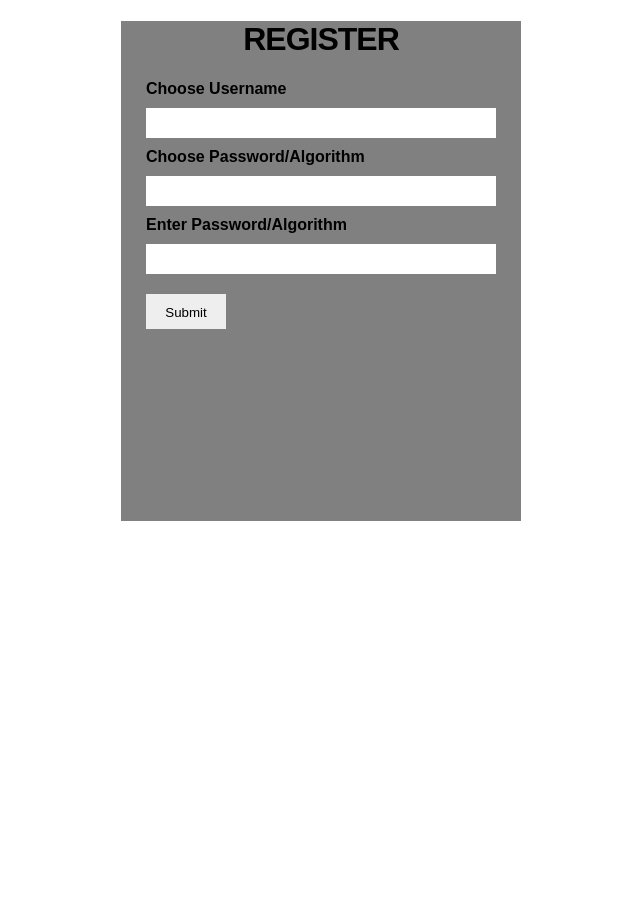
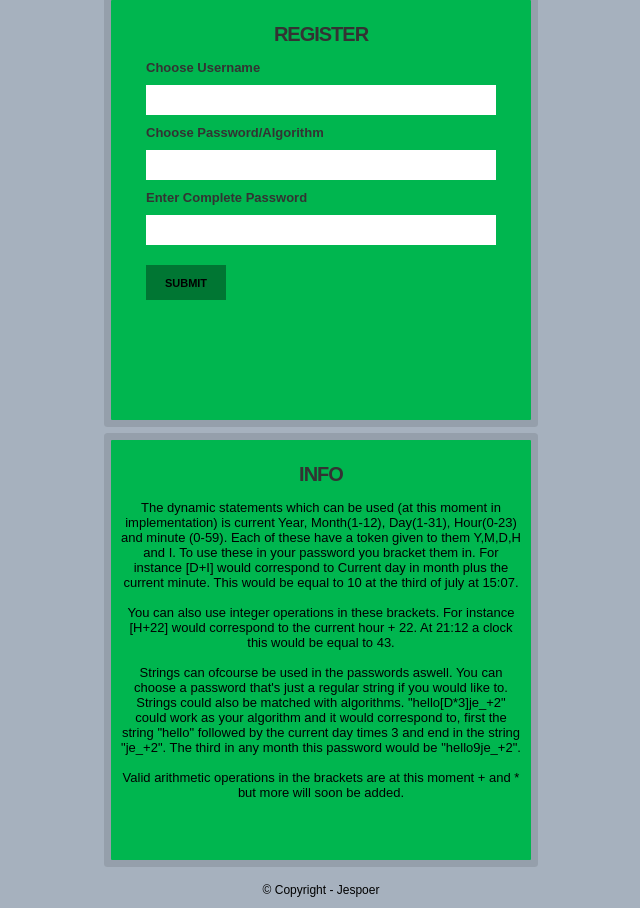
Before and after one commit to jespoer/DynamicPasswords, a PHP site: page /register.php in a window 1280 px wide. Shown: the whole page, without its empty margins (319-959 px from the left). Before the commit the page ends 521 px from the top, so only its background shows below. Run offline with PHP 8.4, Linux system fonts and the light colour scheme.

Commit message:
Fixed design and small buggs

```diff
--- a/Database/constants.php
+++ b/Database/constants.php
@@ -12,6 +12,6 @@ define("DB_USER", "root");
 define("DB_PASSWORD", "");
 define("DB_NAME", "ny_db");
 
-define("TBL_USR", "ivar_tbl");
+define("TBL_USR", "user_tbl");
 
 ?>
--- a/register.php
+++ b/register.php
@@ -7,22 +7,59 @@
 </head>
 <body>
 
-	<p id="dem"></p>
-
 	<form class="main_box" name="input_form" method="POST" action="redirect.php">
 		<h1>Register</h1>
 		<a class="input_text">Choose Username</a>
 		<input class="input_field" type="text" name="username" id="username"/>
 		<a class="input_text">Choose Password/Algorithm</a>
 		<input class="input_field" type="text" id="algorithm_choose" name="algorithm_choose"/>
-		<a class="input_text">Enter Password/Algorithm</a>
+		<a class="input_text">Enter Complete Password</a>
 		<input class="input_field" type="text" id="algorithm_submit" name="algorithm_submit"/>
 
 		<button name="loginButton" class="button" type="submit">Submit</button>
 
+		<?php
+			if(isset($_GET['err']) && $_GET['err'] == 3){
+				echo '
+					<br>
+					<br>
+					<br>
+					<br>
+					<a class="error_txt">Could not register. Either username taken or algorithm didnt match password</a>
+				';
+			}
+		?>
 
 		<input type="hidden" id="register_val" name="register_val" value="1">
 	</form>
+
+	<div class="main_box">
+		<h1>info</h1>
+		<p class="info_txt">The dynamic statements which can be used (at this moment in implementation) is current Year, Month(1-12),
+		Day(1-31), Hour(0-23) and minute (0-59). Each of these have a token given to them Y,M,D,H and I. To use
+		these in your password you bracket them in. For instance [D+I] would correspond to Current day in month plus the
+		current minute. This would be equal to 10 at the third of july at 15:07.
+		<br>
+		<br>
+		You can also use integer operations in these brackets. For instance [H+22] would correspond to
+		the current hour + 22. At 21:12 a clock this would be equal to 43.
+		<br>
+		<br>
+		Strings can ofcourse be used in the passwords aswell. You can choose a password that's just a regular string
+		if you would like to. Strings could also be matched with algorithms. "hello[D*3]je_+2" could work as your algorithm and it
+		would correspond to, first the string "hello" followed by the current day times 3 and end in the string "je_+2".
+		The third in any month this password would be "hello9je_+2".
+		<br>
+		<br>
+		Valid arithmetic operations in the brackets are at this moment + and * but more will soon be added.
+
+
+	</div>
+
+	<footer>
+		<a class="foot_txt">&#169 Copyright - Jespoer</a>
+	</footer>
+
 
 
 
--- a/style.css
+++ b/style.css
@@ -1,42 +1,33 @@
 body{
 	margin:0;
 	text-align:center;
+	background:#a6b1be;
 }
 
 .main_box{
-	margin:0 auto;
-	padding:0;
+	margin:20px auto;
+	padding:10px;
 	width:400px;
-	height:500px;
+	height:400px;
 
-	background:#808080;
+	background:#00B64F;
+
+	border-radius:1px;
+	box-shadow: 0px 0px 0px 7px rgba(0,0,0,0.10);
 }
 
-#popup_box{
-	visibility:hidden;
-	position:absolute;
-	background:red;
-	border:2px solid #3c3c3c;
-	z-index:100;
-	width:300px;
-	height:150px;
-	padding:15px;
+.main_box:first-child{
+	margin:0 auto;
 }
 
-.dimmer{
-	background:#000000;
-	position:absolute;
-	opacity:0.7;
-	top:0;
-	z-index:99;
-
-}
 
 .input_text{
-	margin:0px 25px 0px 25px;
+	margin:auto 25px;
 	font-family:arial;
+	font-size:13px;
 	float:left;
 	font-weight:bold;
+	color:#333333;
 }
 
 .input_field{
@@ -60,7 +51,13 @@ body{
 	line-height:35px;
 	text-decoration:none;
 	float:left;
-	background:#eeeeee;
+	background:#007633;
+
+	font-family:arial;
+	font-size:11px;
+	text-transform:uppercase;
+	font-weight:bold;
+	text-decoration:none;
 
 	display:inline-block;
 
@@ -70,4 +67,28 @@ h1{
 	font-family:arial;
 	text-transform:uppercase;
 	letter-spacing:-1px;
+
+	font-size:20px;
+	color:#333333;
+
 }
+
+footer{
+	margin:10px;
+}
+
+.foot_txt{
+	font-family:arial;
+	font-size:12px;
+}
+
+.info_txt{
+	font-family:arial;
+	font-size:13px;
+}
+
+.error_txt{
+	font-family:arial;
+	font-size:12px;
+	color:#FB000D;
+}
```
Also changed, not shown: index.php (+20 -1 lines), redirect.php (+4 -3 lines), secture.php (+10 -57 lines).
